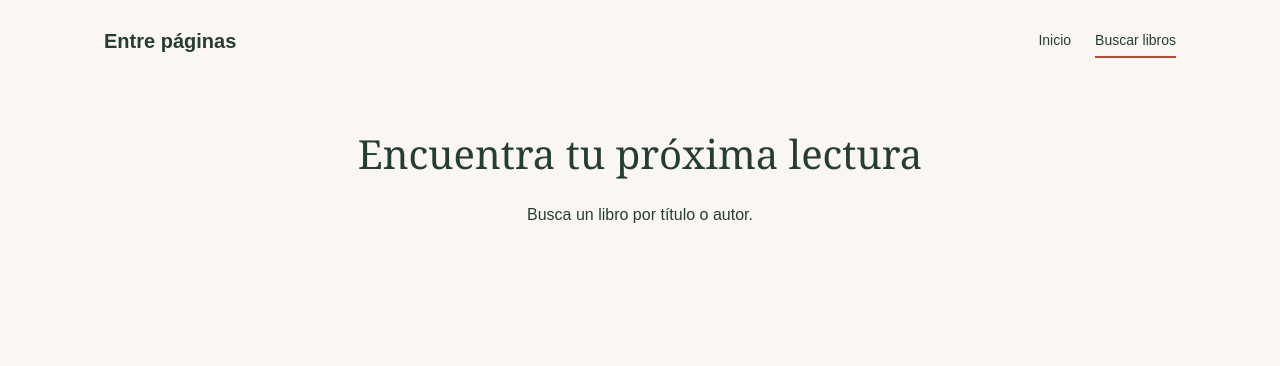
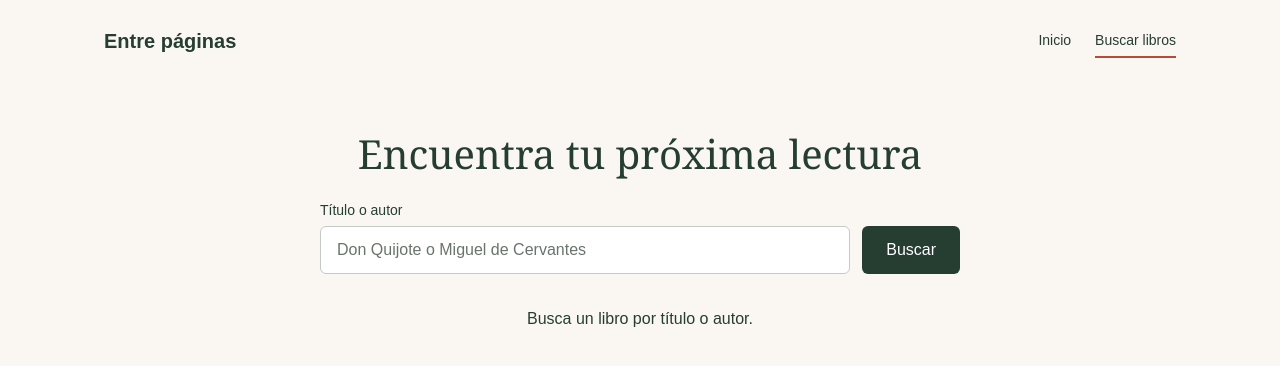
Before and after one commit to gabs013/project-name-frontend, a React (Vite) app: page /buscar in a window 1280 px wide. Shown: the top 366 px of the page. Built offline with nearby package versions, Linux system fonts and the light colour scheme.

Commit message:
Add searchform to my app

```diff
--- a/src/components/App/App.jsx
+++ b/src/components/App/App.jsx
@@ -1,16 +1,69 @@
+import { useState } from 'react';
 import { Routes, Route, Navigate } from 'react-router-dom';
 import Header from '../Header/Header.jsx';
 import Main from '../Main/Main.jsx';
 import Search from '../Search/Search.jsx';
+import { searchBooks } from '../../utils/OpenLibraryApi.js';
+import {
+  API_ERROR_MESSAGE,
+  RESULTS_PER_PAGE,
+} from '../../utils/constants.js';
 import './App.css';
 
 function App() {
+  const [books, setBooks] = useState([]);
+  const [isLoading, setIsLoading] = useState(false);
+  const [error, setError] = useState('');
+  const [hasSearched, setHasSearched] = useState(false);
+  const [visibleCount, setVisibleCount] = useState(RESULTS_PER_PAGE);
+
+  function handleSearch(query) {
+    if (isLoading) {
+      return;
+    }
+
+    setIsLoading(true);
+    setError('');
+    setBooks([]);
+    setHasSearched(true);
+    setVisibleCount(RESULTS_PER_PAGE);
+
+    searchBooks(query)
+      .then((data) => {
+        setBooks(data);
+      })
+      .catch((requestError) => {
+        console.error(requestError);
+        setError(API_ERROR_MESSAGE);
+      })
+      .finally(() => {
+        setIsLoading(false);
+      });
+  }
+
+  function handleShowMore() {
+    setVisibleCount((count) => count + RESULTS_PER_PAGE);
+  }
+
   return (
     <div className='app'>
       <Header />
       <Routes>
         <Route path='/' element={<Main />} />
-        <Route path='/buscar' element={<Search />} />
+        <Route
+          path='/buscar'
+          element={
+            <Search
+              onSearch={handleSearch}
+              books={books}
+              isLoading={isLoading}
+              error={error}
+              hasSearched={hasSearched}
+              visibleCount={visibleCount}
+              onShowMore={handleShowMore}
+            />
+          }
+        />
         <Route path='*' element={<Navigate to='/' replace />} />
       </Routes>
     </div>
--- /dev/null
+++ b/src/components/Preloader/Preloader.css
@@ -0,0 +1,27 @@
+.preloader {
+  display: flex;
+  flex-direction: column;
+  align-items: center;
+  gap: 16px;
+  padding: 40px 0;
+}
+
+.preloader__circle {
+  width: 50px;
+  height: 50px;
+  border: 4px solid #d7ded8;
+  border-bottom-color: #263d32;
+  border-radius: 50%;
+  animation: preloader-spin 0.75s linear infinite;
+}
+
+.preloader__text {
+  margin: 0;
+  font-size: 16px;
+}
+
+@keyframes preloader-spin {
+  to {
+    transform: rotate(360deg);
+  }
+}
--- /dev/null
+++ b/src/components/Preloader/Preloader.jsx
@@ -0,0 +1,12 @@
+import './Preloader.css';
+
+function Preloader() {
+  return (
+    <div className='preloader' role='status'>
+      <span className='preloader__circle' aria-hidden='true' />
+      <p className='preloader__text'>Buscando libros…</p>
+    </div>
+  );
+}
+
+export default Preloader;
--- a/src/components/Search/Search.css
+++ b/src/components/Search/Search.css
@@ -20,8 +20,74 @@
   line-height: 1.6;
 }
 
+.search__feedback {
+  margin-top: 32px;
+}
+
+.search__error {
+  max-width: 640px;
+  margin: 0 auto;
+  color: #a33425;
+  line-height: 1.6;
+}
+
+.search__results-title {
+  margin: 32px 0 24px;
+  font-family: Georgia, serif;
+  font-size: 28px;
+  font-weight: 400;
+}
+
+.search__results {
+  display: grid;
+  grid-template-columns: repeat(3, minmax(0, 1fr));
+  gap: 24px;
+  margin: 0;
+  padding: 0;
+  list-style: none;
+}
+
+.search__result {
+  padding: 24px;
+  border: 1px solid #d7ded8;
+  border-radius: 8px;
+  background-color: #fff;
+  overflow-wrap: anywhere;
+  line-height: 1.5;
+}
+
+.search__more {
+  margin-top: 32px;
+  padding: 12px 24px;
+  border: 1px solid #263d32;
+  border-radius: 6px;
+  background-color: transparent;
+  color: #263d32;
+  cursor: pointer;
+  transition: background-color 0.2s ease;
+}
+
+.search__more:hover {
+  background-color: #e6ece6;
+}
+
+.search__more:focus-visible {
+  outline: 2px solid #b64c35;
+  outline-offset: 4px;
+}
+
+@media screen and (max-width: 900px) {
+  .search__results {
+    grid-template-columns: repeat(2, minmax(0, 1fr));
+  }
+}
+
 @media screen and (max-width: 600px) {
   .search {
     padding: 40px 16px;
   }
+
+  .search__results {
+    grid-template-columns: 1fr;
+  }
 }
--- a/src/components/Search/Search.jsx
+++ b/src/components/Search/Search.jsx
@@ -1,14 +1,69 @@
+import SearchForm from '../SearchForm/SearchForm.jsx';
+import Preloader from '../Preloader/Preloader.jsx';
 import './Search.css';
 
-function Search() {
+function Search({
+  onSearch,
+  books,
+  isLoading,
+  error,
+  hasSearched,
+  visibleCount,
+  onShowMore,
+}) {
   return (
     <main className='search'>
       <h1 className='search__title'>
         Encuentra tu próxima lectura
       </h1>
-      <p className='search__description'>
-        Busca un libro por título o autor.
-      </p>
+
+      <SearchForm onSearch={onSearch} isLoading={isLoading} />
+
+      <div className='search__feedback' aria-live='polite'>
+        {isLoading && <Preloader />}
+
+        {!isLoading && error && (
+          <p className='search__error'>{error}</p>
+        )}
+
+        {!isLoading && !error && !hasSearched && (
+          <p className='search__description'>
+            Busca un libro por título o autor.
+          </p>
+        )}
+
+        {!isLoading && !error && hasSearched && books.length === 0 && (
+          <p className='search__description'>
+            No se ha encontrado nada
+          </p>
+        )}
+      </div>
+
+      {!isLoading && !error && books.length > 0 && (
+        <section aria-labelledby='results-title'>
+          <h2 id='results-title' className='search__results-title'>
+            Resultados
+          </h2>
+
+          <ul className='search__results'>
+            {books.slice(0, visibleCount).map((book) => (
+              <li className='search__result' key={book.key}>
+                {book.title || 'Título no disponible'}
+              </li>
+            ))}
+          </ul>
+
+          {visibleCount < books.length && (
+            <button
+              className='search__more'
+              type='button'
+              onClick={onShowMore}
+            >
+              Mostrar más
+            </button>
+          )}
+        </section>
+      )}
     </main>
   );
 }
--- /dev/null
+++ b/src/components/SearchForm/SearchForm.css
@@ -0,0 +1,77 @@
+.search-form {
+  max-width: 640px;
+  margin: 0 auto;
+  text-align: left;
+}
+
+.search-form__label {
+  display: block;
+  margin-bottom: 8px;
+  font-size: 14px;
+}
+
+.search-form__controls {
+  display: flex;
+  gap: 12px;
+}
+
+.search-form__input {
+  flex: 1;
+  min-width: 0;
+  padding: 14px 16px;
+  border: 1px solid #c4cbc5;
+  border-radius: 6px;
+  background-color: #fff;
+  color: #263d32;
+  transition: border-color 0.2s ease;
+}
+
+.search-form__input::placeholder {
+  color: #68746c;
+}
+
+.search-form__input:hover {
+  border-color: #263d32;
+}
+
+.search-form__input:focus-visible {
+  outline: 2px solid #263d32;
+  outline-offset: 2px;
+}
+
+.search-form__button {
+  padding: 14px 24px;
+  border: 0;
+  border-radius: 6px;
+  background-color: #263d32;
+  color: #fff;
+  cursor: pointer;
+  transition: background-color 0.2s ease;
+}
+
+.search-form__button:hover:not(:disabled) {
+  background-color: #385747;
+}
+
+.search-form__button:focus-visible {
+  outline: 2px solid #b64c35;
+  outline-offset: 4px;
+}
+
+.search-form__button:disabled,
+.search-form__input:disabled {
+  opacity: 0.65;
+  cursor: wait;
+}
+
+.search-form__error {
+  margin: 12px 0 0;
+  color: #a33425;
+  font-size: 14px;
+}
+
+@media screen and (max-width: 600px) {
+  .search-form__controls {
+    flex-direction: column;
+  }
+}
--- /dev/null
+++ b/src/components/SearchForm/SearchForm.jsx
@@ -0,0 +1,76 @@
+import { useState } from 'react';
+import './SearchForm.css';
+
+function SearchForm({ onSearch, isLoading }) {
+  const [query, setQuery] = useState('');
+  const [validationError, setValidationError] = useState('');
+
+  function handleChange(event) {
+    setQuery(event.target.value);
+    setValidationError('');
+  }
+
+  function handleSubmit(event) {
+    event.preventDefault();
+
+    if (isLoading) {
+      return;
+    }
+
+    const trimmedQuery = query.trim();
+
+    if (!trimmedQuery) {
+      setValidationError('Escribe un título o un autor.');
+      return;
+    }
+
+    setValidationError('');
+    onSearch(trimmedQuery);
+  }
+
+  return (
+    <form className='search-form' onSubmit={handleSubmit} role='search'>
+      <label className='search-form__label' htmlFor='book-query'>
+        Título o autor
+      </label>
+
+      <div className='search-form__controls'>
+        <input
+          className='search-form__input'
+          id='book-query'
+          name='query'
+          type='search'
+          placeholder='Don Quijote o Miguel de Cervantes'
+          value={query}
+          onChange={handleChange}
+          disabled={isLoading}
+          required
+          aria-invalid={Boolean(validationError)}
+          aria-describedby={
+            validationError ? 'book-query-error' : undefined
+          }
+        />
+
+        <button
+          className='search-form__button'
+          type='submit'
+          disabled={isLoading}
+        >
+          {isLoading ? 'Buscando…' : 'Buscar'}
+        </button>
+      </div>
+
+      {validationError && (
+        <p
+          className='search-form__error'
+          id='book-query-error'
+          role='alert'
+        >
+          {validationError}
+        </p>
+      )}
+    </form>
+  );
+}
+
+export default SearchForm;
--- /dev/null
+++ b/src/utils/OpenLibraryApi.js
@@ -0,0 +1,29 @@
+import {
+  BOOKS_API_URL,
+  BOOK_FIELDS,
+  SEARCH_LIMIT,
+} from './constants.js';
+
+export function searchBooks(query) {
+  const params = new URLSearchParams({
+    q: query,
+    fields: BOOK_FIELDS,
+    limit: String(SEARCH_LIMIT),
+  });
+
+  return fetch(`${BOOKS_API_URL}?${params}`)
+    .then((response) => {
+      if (!response.ok) {
+        throw new Error(`Error HTTP: ${response.status}`);
+      }
+
+      return response.json();
+    })
+    .then((data) => {
+      if (!Array.isArray(data.docs)) {
+        throw new Error('La respuesta no contiene una lista de libros');
+      }
+
+      return data.docs;
+    });
+}
--- /dev/null
+++ b/src/utils/constants.js
@@ -0,0 +1,11 @@
+export const BOOKS_API_URL = 'https://openlibrary.org/search.json';
+
+export const BOOK_FIELDS =
+  'key,title,author_name,first_publish_year,cover_i';
+
+export const SEARCH_LIMIT = 24;
+
+export const RESULTS_PER_PAGE = 3;
+
+export const API_ERROR_MESSAGE =
+  'Lo sentimos, algo ha salido mal durante la solicitud. Es posible que haya un problema de conexión o que el servidor no funcione. Por favor, inténtalo más tarde';
```
